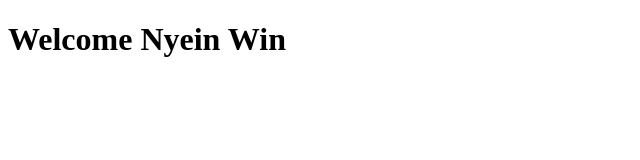
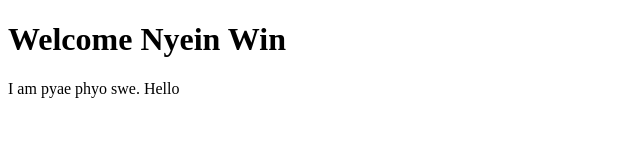
Before and after one commit to Nyein-Win/GitTest, a plain HTML site: page index.html in a window 1280 px wide. Shown: the whole page, without its empty margins (0-640 px from the left). Drawn offline with Linux system fonts and the light colour scheme.

Commit message:
Added paragraph at index.html

```diff
--- a/index.html
+++ b/index.html
@@ -8,5 +8,6 @@
 </head>
 <body>
     <h1>Welcome Nyein Win</h1>
+    <p>I am pyae phyo swe. Hello</p>
 </body>
 </html>
```
